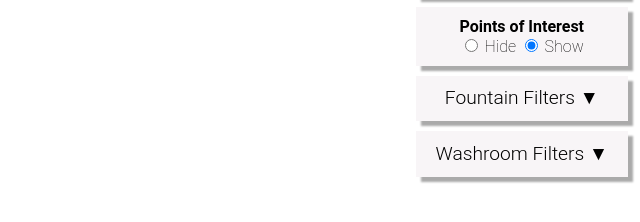
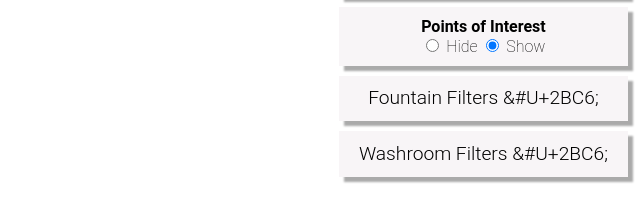
Before and after one commit to AlisaGagina/planyourwalk, a plain HTML site: page src/index.html in a window 1280 px wide. Shown: the part 120-342 px from the top of the page, without its empty margins (640-1280 px from the left). Drawn offline with Linux system fonts and the light colour scheme; some packages are replaced by stand-ins of ours; no server answers.

Commit message:
unicode fix?

```diff
--- a/src/index.html
+++ b/src/index.html
@@ -40,7 +40,7 @@
     </fieldset>
 
     <fieldset id='fountain_operation' class='filter_selections'>
-     <p style='font-weight: 300; font-size: larger; margin-bottom: 2px;'>Fountain Filters ▼</p>
+     <p style='font-weight: 300; font-size: larger; margin-bottom: 2px;'>Fountain Filters &#U+2BC6;</p>
 
         <div class="dropdown-content">
         <p>   Operation:</p>
@@ -56,7 +56,7 @@
 
     </fieldset>
     <fieldset id='washroom_operation' class='filter_selections'>
-        <p style='font-weight: 300; font-size: larger; margin-bottom: 2px;'>Washroom Filters ▼</p>
+        <p style='font-weight: 300; font-size: larger; margin-bottom: 2px;'>Washroom Filters &#U+2BC6;</p>
         <div class="dropdown-content">
         <p>   Operation:</p>
         <input type="checkbox" checked  value="Dawn to Dusk" onchange="return filterWashroomMarkers(this.value, this.checked);">Dawn to Dusk<br>
```
